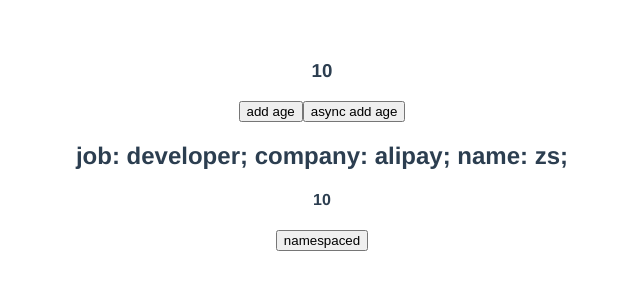
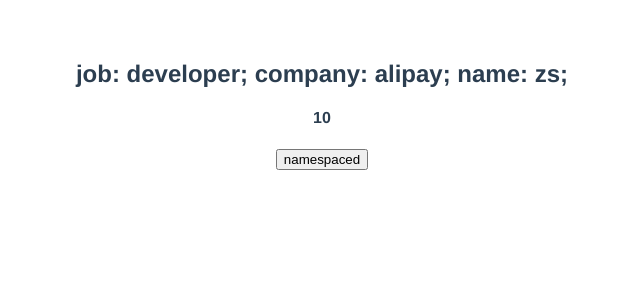
Before and after one commit to wangkaiwd/vuex-implement, a Vue app: page / in a window 1280 px wide. Shown: the top 300 px of the page, without its empty margins (318-958 px from the left). Built offline with nearby package versions, Linux system fonts and the light colour scheme.

Commit message:
fix: fix mutation can't update problem

```diff
--- a/src/App.vue
+++ b/src/App.vue
@@ -1,8 +1,8 @@
 <template>
   <div id="app">
-    <h3>{{$store.state.age}}</h3>
-    <button @click="onAdd">add age</button>
-    <button @click="onAsyncAdd"> async add age</button>
+    <!--    <h3>{{$store.state.age}}</h3>-->
+    <!--    <button @click="onAdd">add age</button>-->
+    <!--    <button @click="onAsyncAdd"> async add age</button>-->
     <h2>{{$store.getters.personalInfo}}</h2>
     <h4>{{$store.state.a.age}}</h4>
     <button @click="onTestNamespaced">namespaced</button>
--- a/src/myVuex/index.js
+++ b/src/myVuex/index.js
@@ -31,18 +31,25 @@
     if (item.namespaced) {prefix = prefix + cur + '/';}
     return item;
   }, store.root);
-  registerMutations(store, current, prefix);
+  registerState(rootState, current, path);
+  registerMutations(store, current, prefix, path);
   registerActions(store, current, prefix);
   registerGetters(store, current);
-  registerState(rootState, current, path);
   registerChildren(store, rootState, current, path);
 };
 
-function registerMutations (store, module, prefix) {
+function registerMutations (store, module, prefix, path) {
+  // {state: {x: 1}, modules: {a: {state: {y:2}, modules: {b: {state: {z:3}}}} }}
+  // {state: {x: 1, a: {y:2}, b: {z:3}}}
+  // [a, b] store.state.a.b
+  // const state = path.reduce((prev, cur) => {
+  //   return prev[cur];
+  // }, store.state);
   forEach(module.mutations, (mutation, key) => {
     key = prefix + key;
     const entry = store.mutations[key] = store.mutations[key] || [];
     entry.push((payload) => {
+      // 这里module.state在registerState的时候将module.state赋值给this.state, 所以它们指向了同一片堆内存空间
       mutation(module.state, payload);
     });
   });
@@ -76,7 +83,8 @@
       return prev[cur];
     }, rootState);
     const latestKey = path[path.length - 1];
-    parent[latestKey] = module.state;
+    // 新增属性不具有响应式
+    Vue.set(parent, latestKey, module.state);
   }
 }
 
```
